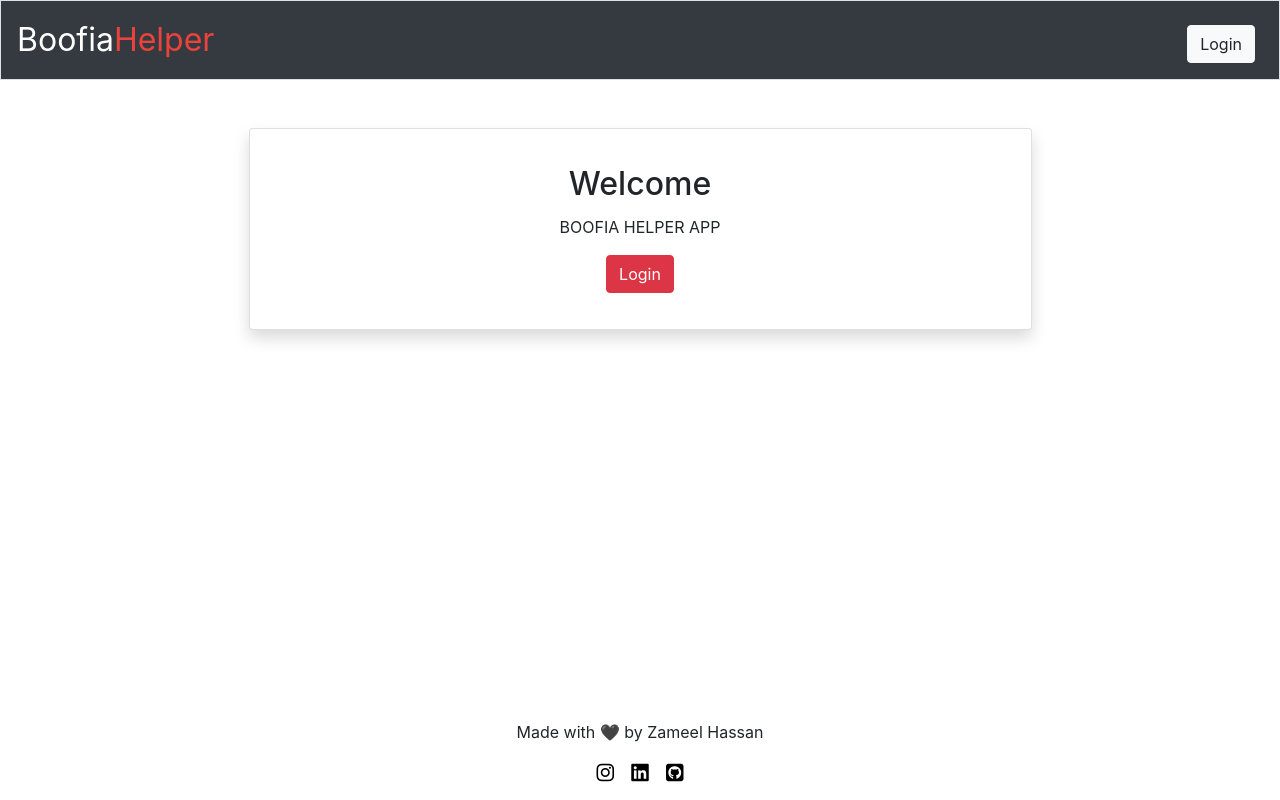
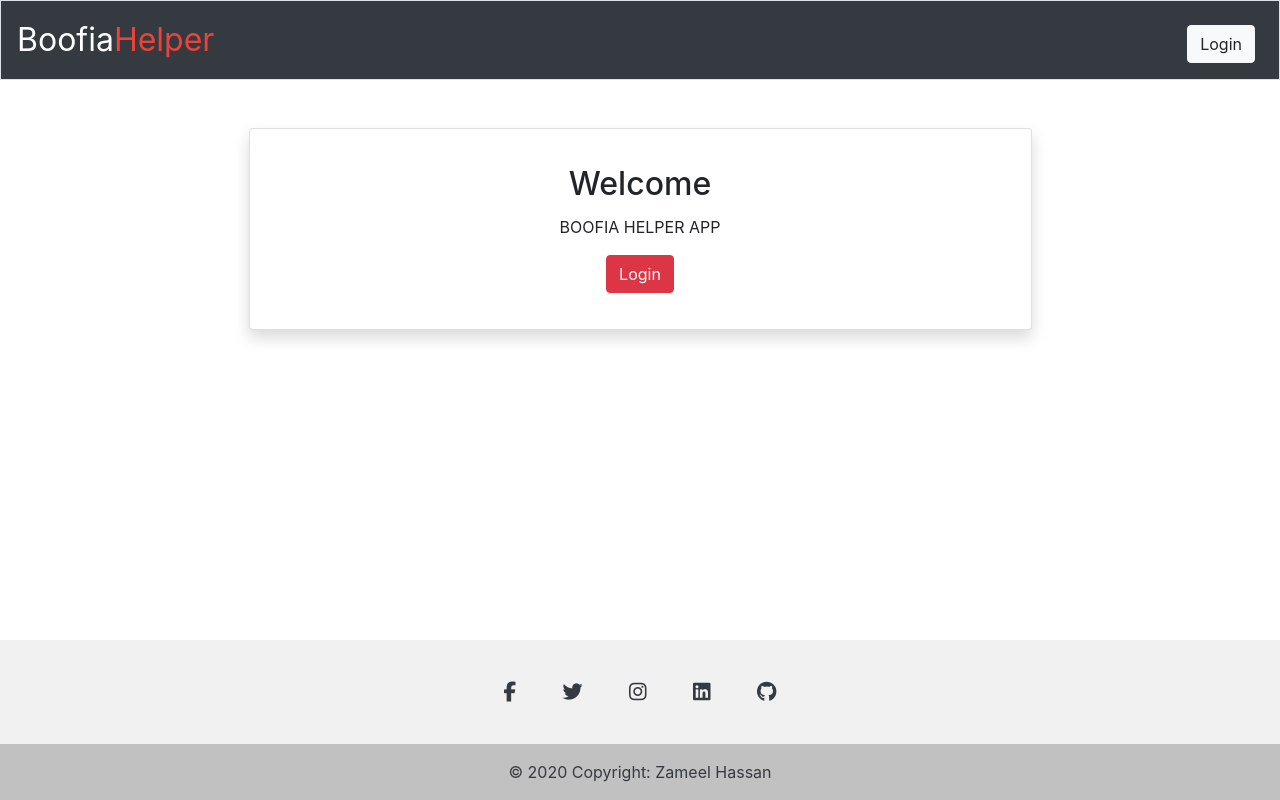
Before and after one commit to zameel7/BoofiaHelper, a Flask app: page / in a window 1280 px wide. Run offline with Flask 2, Linux system fonts and the light colour scheme; some libraries are stand-ins or nearby versions.

Commit message:
footer style update

```diff
--- a/static/styles.css
+++ b/static/styles.css
@@ -68,13 +68,3 @@ main img
 .my-float{
 	margin-top:16px;
 }
-
-.footer-class {
-  width: 100%;
-  height: 40px;
-  padding-top: 10px;
-  position: absolute;
-  bottom: 50px;
-  left: 0;
-  text-align: center;
-}
--- a/templates/layout.html
+++ b/templates/layout.html
@@ -25,7 +25,7 @@
 
     </head>
 
-    <body>
+    <body class="d-flex flex-column min-vh-100">
 
         <nav class="navbar navbar-expand-md navbar-dark bg-dark border">
             <a class="navbar-brand" href="/"><span class="white">Boofia</span><span class="red">Helper</span></a>
@@ -68,17 +68,66 @@
             {% block tips %}{% endblock %}
         </section>
         <br><br>
-      <section class="footer-class">
-        <footer class="medium text-center text-black">
-            <p>Made with 🖤 by Zameel Hassan</p>
+        <footer class="text-center text-white" style="background-color: #f1f1f1;">
+  <!-- Grid container -->
+  <div class="container pt-4 mt-auto">
+    <!-- Section: Social media -->
+    <section class="mb-4">
+      <!-- Facebook -->
+      <a
+        class="btn btn-link btn-floating btn-lg text-dark m-1"
+        href="https://facebook.com/zmmhh1212"
+        role="button"
+        data-mdb-ripple-color="dark"
+        ><i class="fab fa-facebook-f"></i
+      ></a>
 
-        </footer>
-        <div class="links text-center">
-            <a href="https://instagram.com/_zam.eeeeel_"><i class="fab fa-instagram fa-lg"></i></a>
-            <a href="https://linkedin.com/in/zameelhassan/"><i class="fab fa-linkedin fa-lg"></i></a>
-            <a href="https://github.com/zameel7"><i class="fab fa-github-square fa-lg"></i></a>
-        </div>
-      </section>
+      <!-- Twitter -->
+      <a
+        class="btn btn-link btn-floating btn-lg text-dark m-1"
+        href="https://twitter.com/hassan_zameel"
+        role="button"
+        data-mdb-ripple-color="dark"
+        ><i class="fab fa-twitter"></i
+      ></a>
+
+      <!-- Instagram -->
+      <a
+        class="btn btn-link btn-floating btn-lg text-dark m-1"
+        href="https://www.instagram.com/_zam.eeeeel_/"
+        role="button"
+        data-mdb-ripple-color="dark"
+        ><i class="fab fa-instagram"></i
+      ></a>
+
+      <!-- Linkedin -->
+      <a
+        class="btn btn-link btn-floating btn-lg text-dark m-1"
+        href="https://linkedin.com/in/zameelhassan"
+        role="button"
+        data-mdb-ripple-color="dark"
+        ><i class="fab fa-linkedin"></i
+      ></a>
+      <!-- Github -->
+      <a
+        class="btn btn-link btn-floating btn-lg text-dark m-1"
+        href="https://github.com/zameel7"
+        role="button"
+        data-mdb-ripple-color="dark"
+        ><i class="fab fa-github"></i
+      ></a>
+    </section>
+    <!-- Section: Social media -->
+  </div>
+  <!-- Grid container -->
+
+  <!-- Copyright -->
+  <div class="text-center text-dark p-3" style="background-color: rgba(0, 0, 0, 0.2);">
+    © 2020 Copyright:
+    <a class="text-dark" href="https://zameel7.live">Zameel Hassan</a>
+  </div>
+  <!-- Copyright -->
+</footer>
     </body>
 
 </html>
```
Also changed, not shown: dp.db.
